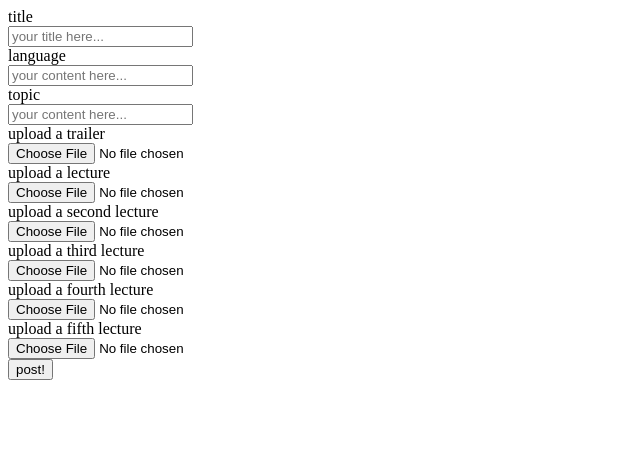
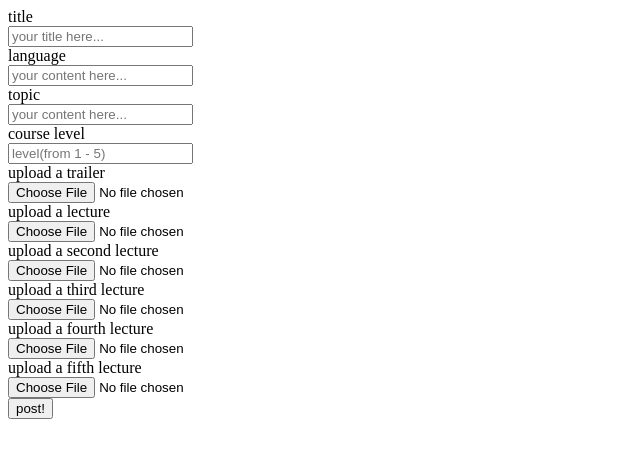
Before and after one commit to lftstartup/lft, a Flask app: page /upload_course in a window 1280 px wide. Shown: the top 458 px of the page, without its empty margins (0-640 px from the left). Run offline with Flask 2, Linux system fonts and the light colour scheme; a user stored in the database is signed in; parts of the project's set-up code (start-up, migrations or seed data) failed here and were passed over.

Commit message:
profile level tracking

```diff
--- a/app.py
+++ b/app.py
@@ -63,10 +63,10 @@ def upload_course():
 				video4 = request.files['file4']
 				video5 = request.files['file5']
 				for char in level:
-					if char.isalpha == True:
+					if char.isalpha() == True:
 						return render_template("upload_course.html", msg = "level has to be a number between 1-5")
-				if level < 1 or level > 5:
-					return render_template("upload_course.html", msg = "level has to be a number between 1-5")
+				# if level < 1 or level > 5:
+				# 	return render_template("upload_course.html", msg = "level has to be a number between 1-5")
 				if language.upper() != "ARABIC" and language.upper() != "HEBREW":
 					return render_template("upload_course.html", msg = "language has to be either hebrew or arabic")
 				language = language.lower()
@@ -100,7 +100,7 @@ def upload_course():
 					 	filename = secure_filename(video5.filename)
 						video5.save(os.path.join(app.config['UPLOAD_FOLDER'], filename))
 						videos.append(url_for('uploaded_file', filename = filename))
-				create_course(username, title, language, topic, videos, trailer)
+				create_course(username, title, language, topic, videos, trailer, level)
 				update_teacher_courses(username)
 			return render_template("upload_course.html")
 		else:
@@ -567,13 +567,13 @@ def my_profile():
 				leveled_teachers = []
 				if len(leveled_courses) > 0:
 					for course in leveled_courses:
-						teach = query_teacher_username(course.owner)
+						teach = query_teacher_username(course.teacher)
 						leveled_teachers.append(teach)
 				upleveled_courses = query_courses_level(int(user.level) + 1)
 				upleveled_teachers = []
 				if len(upleveled_courses) > 0:
 					for course in upleveled_courses:
-						teach = query_teacher_username(course.owner)
+						teach = query_teacher_username(course.teacher)
 						upleveled_teachers.append(teach)
 				return render_template('my_profile.html', leveled_teachers = leveled_teachers, upleveled_teachers = upleveled_teachers, courses = acourses, user = user, usertype = usertype, student = student, teacher = teacher)
 			else:
--- a/database.py
+++ b/database.py
@@ -138,6 +138,3 @@ def query_student_email(email):
 def query_courses_level(level):
 	courses = session.query(Courses).filter_by(level = level).all()
 	return courses
-print(query_teachers())
-print(get_quizes())
-print(query_posts())
--- a/templates/upload_course.html
+++ b/templates/upload_course.html
@@ -14,6 +14,10 @@
 <span>topic</span>
 <br>
 <input type = "text" name = "topic" placeholder="your content here...">
+<br>
+<span>course level</span>
+<br>
+<input type = "text" name = "level" placeholder="level(from 1 - 5)">
 <br>
 <span>upload a trailer</span>
 <br>
@@ -41,5 +45,7 @@
 <br>
 <input type = "submit" value = "post!">
 </form>
+<br>
+<span>{{msg}}</span>
 </body>
 </html>
```
Also changed, not shown: templates/my_profile.html (+10 -1 lines), tables.db, 1 other file.
